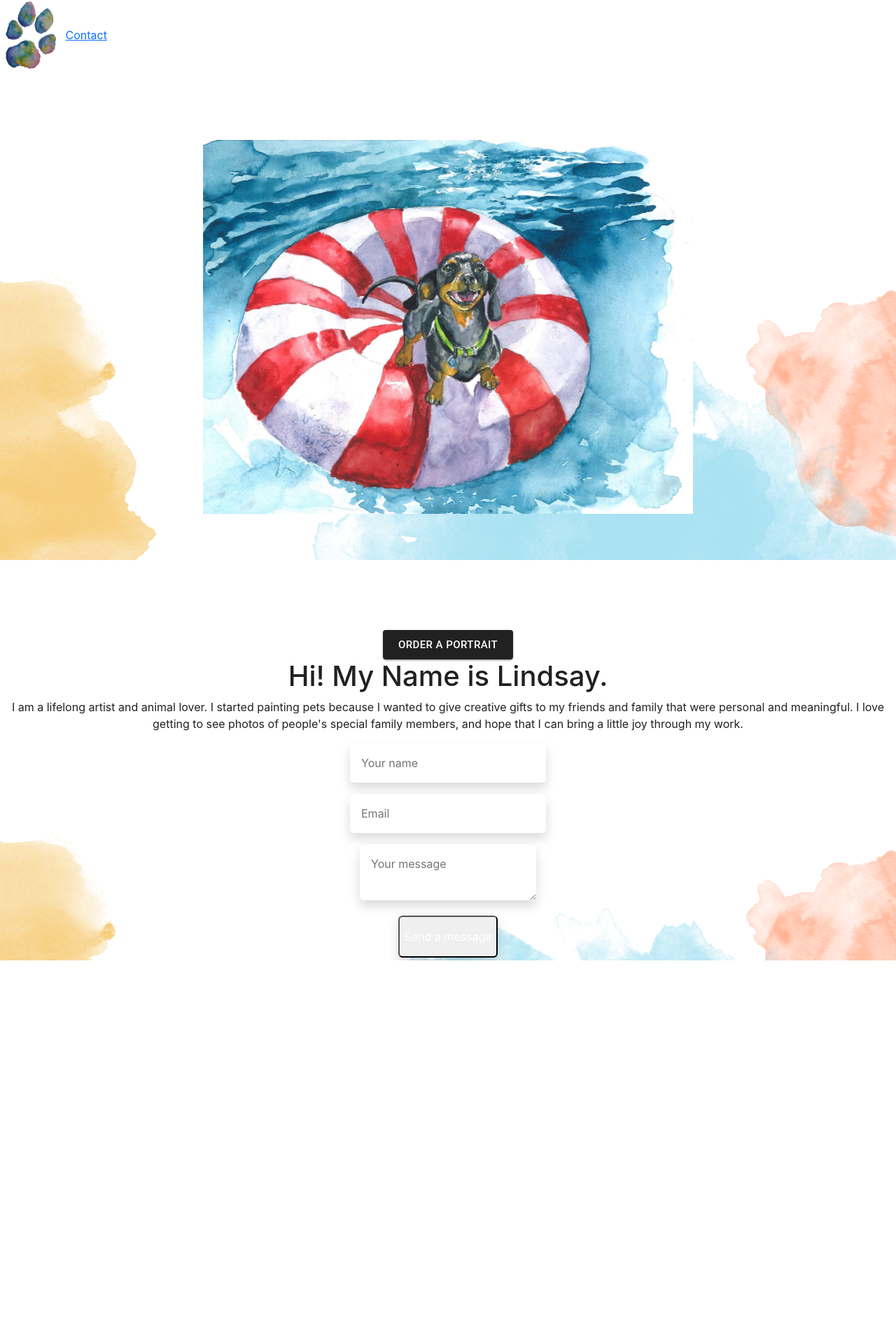
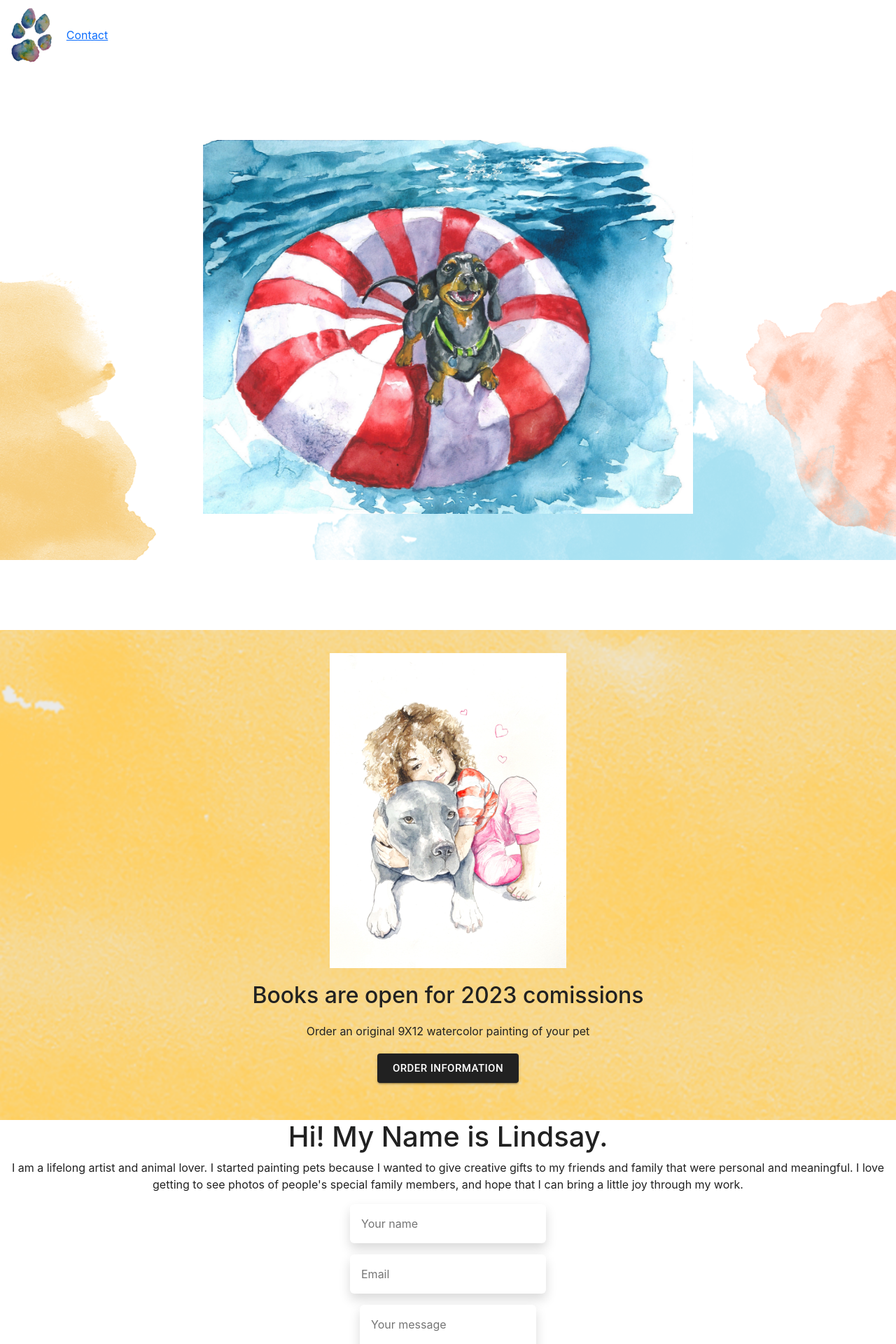
Before and after one commit to lindsay-henderson/paint-all-the-dogs, a React (Create React App) app: page / in a window 1280 px wide. Shown: the top 1920 px of the page at 70% size. Before the commit the page ends 1372 px from the top, so only its background shows below. Built offline with nearby package versions, Linux system fonts and the light colour scheme.

Commit message:
set z index on carousel to scroll behind the nav bar and begin the OrderBanner component

```diff
--- a/src/components/Main/Main.jsx
+++ b/src/components/Main/Main.jsx
@@ -1,12 +1,14 @@
 import {About} from '../About'
 import {ContactForm} from '../ContactForm';
 import { Portraits } from '../Portraits';
+import { OrderBanner } from '../OrderBanner';
 
 
 export const Main = (props) => {
   return (
     <div>
       <Portraits/>
+      <OrderBanner/>
       <About/>
       <ContactForm/>
     </div>
--- a/src/components/NavBar/NavBar.css
+++ b/src/components/NavBar/NavBar.css
@@ -10,6 +10,15 @@ nav {
 }
 
 #pawprint {
-  height: 100px;
+  height: 60px;
   width: auto;
+  margin-left: 8px;
 }
+
+@media screen and (min-width: 800px) {
+  #pawprint {
+    height:80px;
+    width: auto;
+    margin: 10px;
+  }
+}
--- /dev/null
+++ b/src/components/OrderBanner.jsx
@@ -0,0 +1,20 @@
+import '../styles/orderBanner.css'
+import * as React from 'react'
+import Button from '@mui/material/Button';
+
+export const OrderBanner = () => {
+  return(
+<section>
+  <div id='button-banner'>
+    <div id="banner-image">
+    <img src="/paintings/girl-and-dog.jpg" alt="a young girl with brown hair hugging a large grey dog" />
+    </div>
+    <div className='info-button'>
+      <h2>Books are open for 2023 comissions</h2>
+      <p>Order an original 9X12 watercolor painting of your pet</p>
+      <Button className='button' variant="contained" size='large'><a href='/ordering'>Order Information</a></Button>
+    </div>
+  </div>
+</section>
+  )
+}
--- a/src/components/Portraits.jsx
+++ b/src/components/Portraits.jsx
@@ -1,6 +1,5 @@
 import'../styles/portraits.css'
 import * as React from 'react';
-import Button from '@mui/material/Button';
 
 export const Portraits= () => {
   return (
@@ -24,11 +23,6 @@ export const Portraits= () => {
           </div>
         </div>
       </div>
-      <div className='info-button'>
-
-          <Button className='button' variant="contained" size='large'><a href='/ordering'>Order a Portrait</a></Button>
-
-      </div>
     </section>
 
   )
--- /dev/null
+++ b/src/styles/orderBanner.css
@@ -0,0 +1,29 @@
+#button-banner {
+  display: flex;
+  flex-direction: column;
+  justify-content: center;
+  align-items: center;
+  height: 700px;
+  width: 100%;
+  background-image: url('../../public/yellow-paint.png');
+  background-size: cover;
+}
+
+.info-button {
+  width: 100%;
+  margin: 20px;
+}
+
+.info-button > p {
+  margin: 20px 40px;
+}
+
+#banner-image {
+  height: 450px;
+  width: fit-content;
+}
+
+#banner-image > img {
+  height: 450px;
+  width:auto
+}
--- a/src/styles/portraits.css
+++ b/src/styles/portraits.css
@@ -2,7 +2,8 @@
   height: 400px;
   display: flex;
   justify-content: center;
-  margin: 10px
+  margin: 10px;
+  z-index:0;
 }
 
 .carousel-inner {
```
Also changed, not shown: src/App.css (+0 -32 lines), public/paintings/girl-and-dog.jpg (added), public/yellow-paint.png (added).
